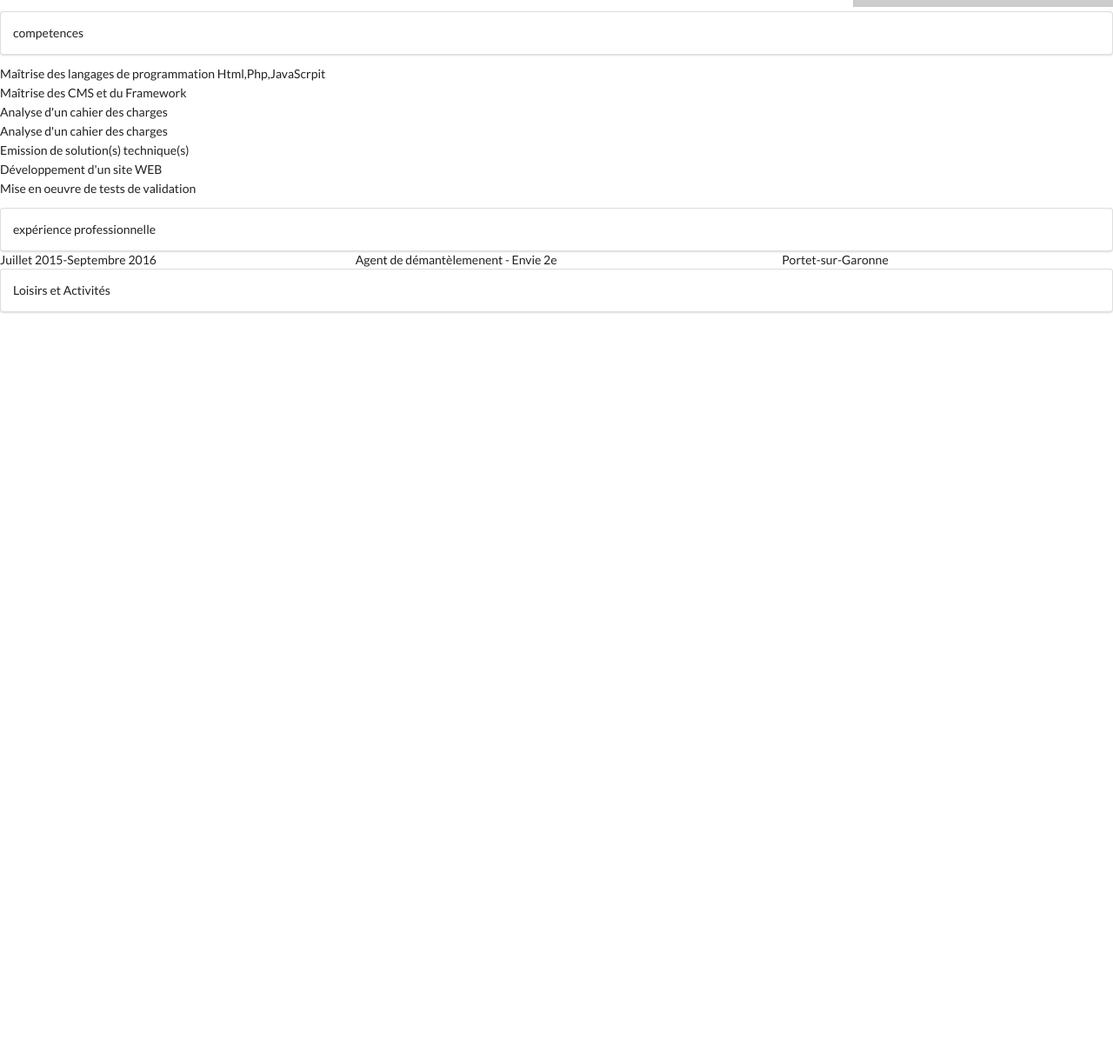
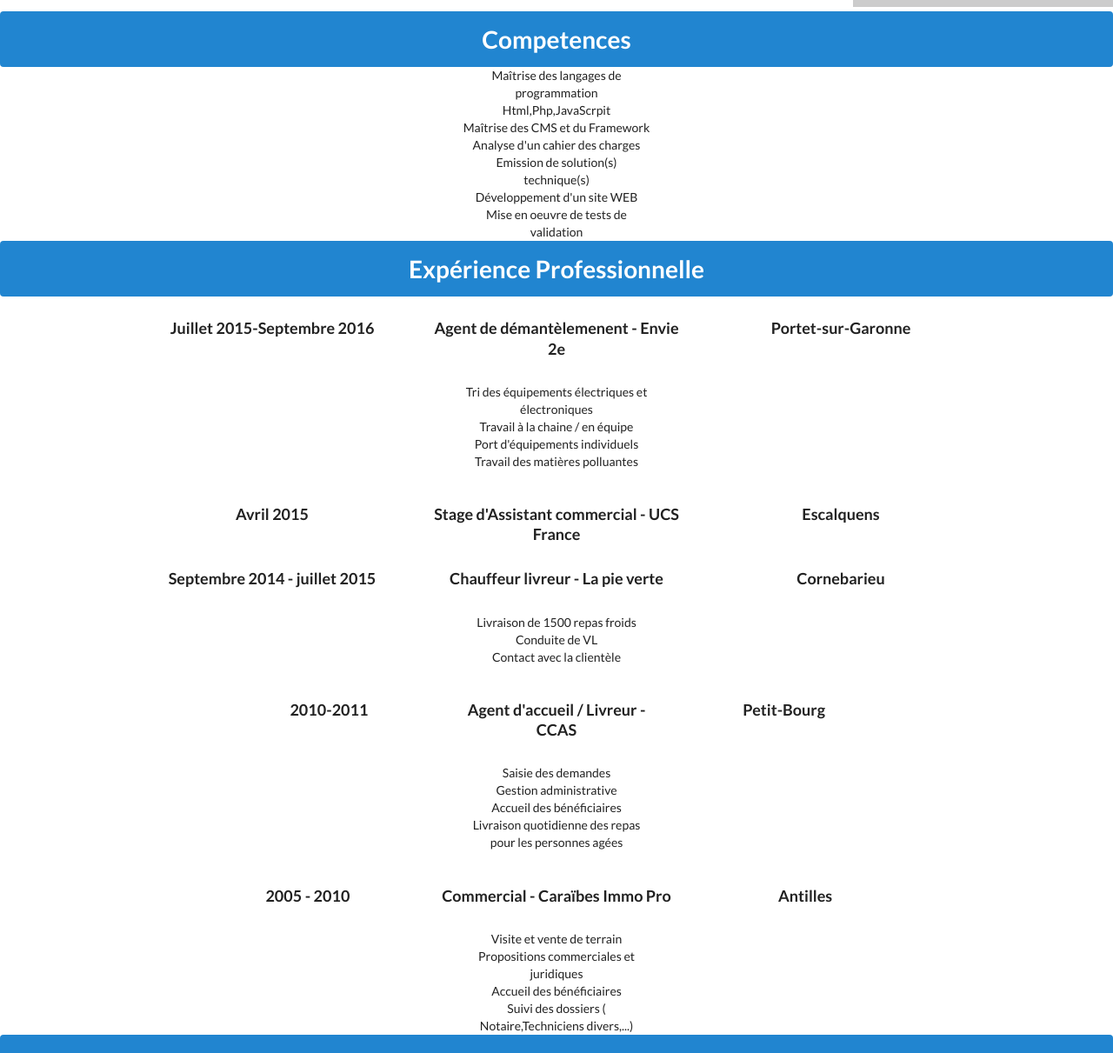
Before and after one commit to Cphil31/CV, a website: page index.html in a window 1280 px wide. Shown: the part 142-1353 px from the top of the page at 87% size. Before the commit the page ends 800 px from the top, so only its background shows below. Drawn offline with nearby package versions, Linux system fonts and the light colour scheme; placeholder pictures from the web are drawn by us.

Commit message:
mise  a jour semantic

```diff
--- a/index.html
+++ b/index.html
@@ -13,177 +13,25 @@
 			<body>
 
 
-
-<!--
-				<div class="Nom">
-					<ul>
-						<li>Philippe CECILE</li>
-						<li>06 51 11 71 22</li>
-						<li>11, place des Coquelicots</li>
-						<li>31330 LARRA</li>
-						<li><a href="mailto:cecile_philippe@live.fr"> cecile_philippe@live.fr </a></li>
-						<li>Permis B , véhiculé.</li>
-					</ul>
-				</div>
-
-				<div class="block-center">
-					<ul>
-						<div class="item">curriculum vitæ</div>
-						<div class="item">développeur web</div>
-
-					</div>
-
-					  <img src="" alt="">
-
-
-					<h1>competences</h1>
-
-
-					<div class="listecomp">
-
-						<ul>
-							<li>Maîtrise des langages de programmation Php,Java,SQl,ASP </li>
-							<li>Maîtrise des CMS et du Framework</li>
-							<li>Analyse d'un cahier des charges </li>
-							<li>Emission de solution(s) technique(s)</li>
-							<li>Développement d'un site WEB</li>
-							<li>Mise en oeuvre de tests de validation</li>
-						</ul>
-					</div>
-
-
-					<h2>expérience professionnelle</h2>
-
-					<div class="competences">
-						<ul>
-
-							<li>
-								<div class="juillet">Juillet 2015-Septembre 2016</div>
-
-								<div class="agent">Agent de démantèlemenent - Envie 2e </div>
-								<div class="portet">Portet-sur-Garonne</div>
-								<div class="demantelement">
-									<ul>
-										<div class="listedem">
-											<li>Tri des équipements électriques et électroniques</li>
-											<li>Travail à la chaine / en équipe</li>
-											<li>Port d'équipements individuels</li>
-											<li>Travail des matières polluantes</li>
-											</ div>
-										</ul>
-
-									</div>
-
-								</li>
-
-								<li>
-									<div class="avril">
-										Avril 2015
-									</div>
-
-									<div class="assist">Stage d'Assistant commercial - UCS France</div>
-									<div class="escalquens">Escalquens</div>
-
-								</li>
-								<li>
-									<div class="septembre">Septembre 2014 - juillet 2015</div>
-									<div class="chauffeur">
-										Chauffeur livreur - La pie verte
-									</div>
-									<div class="cornebarieu">
-										Cornebarrieu</div>
-									</li>
-
-									<div class="livraison">
-										<ul>
-											<li>Livraison de 1500 repas froids</li>
-											<li>Conduite de VL</li>
-											<li>Contact avec la clientèle</li>
-										</ul>
-									</div>
-									<li>
-										<div class="date2010">2010-2011</div>
-										<div class="agentacceuil">Agent d'accueil / Livreur - CCAS</div>
-										<div class="petitbourg">Petit-Bourg</div>
-									</li>
-									<div class="saisie">
-										<ul>
-											<li>Saisie des demandes </li>
-											<li>Gestion administrative</li>
-											<li>Accueil des bénéficiaires</li>
-											<li>Livraison quotidienne des repas pour les personnes agées</li>
-										</ul>
-									</div>
-									<li>
-										<div class="date2005">2005 - 2010</div>
-										<div class="com">Commercial - Caraïbes Immo Pro</div>
-										<div class="antilles">Antilles</div>
-										<div class="visites">
-											<ul>
-												<li>Visite et vente de terrain</li>
-												<li>Propositions commerciales et juridiques</li>
-												<li>Suivi des dossiers ( Notaire,Techniciens divers,...)</li>
-											</ul>
-										</div>
-									</li>
-								</ul>
-
-			<h2>formation</h2>
-
-							</div>
-							<div class="competences">
-								<ul>
-									<li>
-										<div class="septembreform">2016-2017</div>
-										<div class="form">Formation de Web Développeur Simplon</div>
-										<div Class="villeform">Toulouse</div>
-
-									</li>
-
-									<li>
-										<div class="date2007">2007 - 2008</div>
-										<div class="aquisition">Introduction au Droit Immobilier CNAM</div>
-										<div class="cnam"> Antilles</div>
-									</li>
-
-									<li>
-										<div class="date2003">2003</div>
-										<div class="bac">Baccalaurréat STT</div>
-										<div class="bacantilles">Antilles</div>
-									</li>
-								</ul>
-
-							</div>
-
-
-
-							<div class="loisirs">Loisirs et Activités</div>
-							<div class="basket">
-								<ul>
-									<li>Sports : basket et footing en amateur</li>
-									<li><a href="https://www.mixcloud.com/vito-sanacho/">DJ</a> dans des hôtels et soirées privées (2005-2010) </li>
-								</ul>
-
-							</div> -->
 				<!-- <div>img src="http://placehold.it/350x150"></div> -->
-							<div class="ui  grid">
-								<div class="six wide column">
+				<div class="ui center aligned grid">
+					<div class="four wide column">
 						<div class="ui list">
-
+							<h3>
 								<div class="item">Philippe CECILE</div>
 								<div class="item">06 51 11 71 22</div>
 								<div class="item">11, place des Coquelicots</div>
 								<div class="item">31330 LARRA</div>
 								<div class="item"><a href="mailto:cecile_philippe@live.fr"> cecile_philippe@live.fr </a></div>
 								<div class="item">Permis B , véhiculé.</div>
-
+							</h3>
 						</div>
 					</div>
-								<div class="six wide column">
+					<div class="eight wide column">
 						<div class="block-center">
 							<ul>
-											<div class="item">curriculum vitæ</div>
-											<div class="item">développeur web</div>
+								<div class="item"><h1>Curriculum Vitæ</h1></div>
+								<div class="item"><h1>Développeur Web</h1></div>
 
 							</div>
 
@@ -192,69 +40,212 @@
 					</div>
 
 					<div class=" sixteen wide column ">
-									<div class="ui segment">
-										competences
+						<div class="ui blue inverted center aligned segment ">
+							<h1>Competences</h1>
 						</div>
 
 					</div>
 
+					<div class="ui center aligned grid">
+						<div class="three wide center column">
+						</div>
+						<div class="three wide  column">
 							<div class="ui list">
-									<div class="item">Maîtrise des langages de programmation Html,Php,JavaScrpit</div>
-									<div class="item">Maîtrise des CMS et du Framework</div>
-									<div class="item">Analyse d'un cahier des charges </div>
-									<div class="item">Analyse d'un cahier des charges </div>
-									<div class="item">Emission de solution(s) technique(s)</div>
-									<div class="item">Développement d'un site WEB</div>
-									<div class="item">Mise en oeuvre de tests de validation</div>
+								<div class="listedem">
+									<div>Maîtrise des langages de programmation Html,Php,JavaScrpit</div>
+									<div>Maîtrise des CMS et du Framework</div>
+									<div>Analyse d'un cahier des charges </div>
+									<div>Emission de solution(s) technique(s)</div>
+									<div>Développement d'un site WEB</div>
+									<div>Mise en oeuvre de tests de validation</div>
 								</div>
-
-								<div class="sixteen wide column">
-									<div class="ui segment">
-										expérience professionnelle
+							</div>
+						</div>
+						<div class="three wide center column">
 						</div>
 					</div>
 
 
+					<div class="sixteen wide column">
+						<div class="ui blue inverted center aligned segment">
+							<h1>Expérience Professionnelle</h1>
+						</div>
+					</div>
+					<h3>
+						<div class="ui center aligned grid">
+							<div class="four column row">
+								<div class="column">
+									Juillet 2015-Septembre 2016
+								</div>
+								<div class=" column">
+									Agent de démantèlemenent - Envie 2e
+								</div>
+								<div class="column">
+									Portet-sur-Garonne
+								</div>
+							</div>
+						</div>
+					</h3>
+					<div class="ui center aligned grid">
+						<div class="three wide center column">
+						</div>
+						<div class="three wide  column">
+							<div class="ui list">
+								<div class="listedem">
+									<div>Tri des équipements électriques et électroniques</div>
+									<div>Travail à la chaine / en équipe</div>
+									<div>Port d'équipements individuels</div>
+									<div>Travail des matières polluantes</div>
+								</div>
+							</div>
+						</div>
+						<div class="three wide center column">
+						</div>
+					</div>
+					<h3>
+						<div class="ui center aligned grid">
+							<div class="four column row">
+								<div class="column">
+									<div >Avril 2015</div>
+								</div>
+								<div class="column">
+									<div >Stage d'Assistant commercial - UCS France</div>
+								</div>
+								<div class="column">
+									<div >Escalquens</div>
+								</div>
+							</div>
+						</div>
 
+						<div class="ui center aligned grid">
+							<div class="four column row">
+								<div class="column">
+									<div >
+										Septembre 2014 - juillet 2015
+									</div>
+								</div>
+								<div class="column">
+									<div >Chauffeur livreur - La pie verte</div>
+								</div>
+								<div class="column">
+									<div >Cornebarieu</div>
+								</div>
+							</div>
+						</div>
+					</h3>
+					<div class="ui center aligned grid">
+						<div class="three wide center column">
+						</div>
+						<div class="three wide  column">
+							<div class="ui list">
+								<div class="listedem">
+									<div>Livraison de 1500 repas froids</div>
+									<div>Conduite de VL</div>
+									<div>Contact avec la clientèle</div>
+								</div>
+							</div>
+						</div>
+						<div class="three wide center column">
+						</div>
+					</div>
+					<h3>
+						<div class="ui center aligned grid">
+							<div class="five column row">
+								<div class="column">
+									<div >
+										2010-2011
+									</div>
+								</div>
+								<div class="column">
+									<div >Agent d'accueil / Livreur - CCAS</div>
+								</div>
+								<div class="column">
 
-								<div class="ui grid">
-									<div class="five wide column">
-										<div class="juillet">Juillet 2015-Septembre 2016</div>
+									<div >Petit-Bourg</div>
 								</div>
-									<div class="six wide column">
-										<div class="agent">Agent de démantèlemenent - Envie 2e </div>
 							</div>
-									<div class="five wide column">
-										<div class="portet">Portet-sur-Garonne</div>
+						</div>
+					</h3>
+					<div class="ui center aligned grid">
+						<div class="three wide center column">
+						</div>
+						<div class="three wide  column">
+							<div class="ui list">
+								<div class="listedem">
+									<div>Saisie des demandes</div>
+									<div>Gestion administrative</div>
+									<div>Accueil des bénéficiaires</div>
+									<div>Livraison quotidienne des repas pour les personnes agées</div>
+								</div>
+							</div>
+						</div>
+						<div class="three wide center column">
+						</div>
+					</div>
+					<h3>
+						<div class="ui center aligned grid">
+							<div class="three wide column">2005 - 2010</div>
+							<div class="four wide column">Commercial - Caraïbes Immo Pro</div>
+							<div class="three wide column">Antilles</div>
+						</div>
+					</h3>
+
+					<div class="ui center aligned grid">
+						<div class="three wide center column">
+						</div>
+						<div class="three wide  column">
+							<div class="ui list">
+								<div class="listedem">
+									<div>Visite et vente de terrain</div>
+									<div>Propositions commerciales et juridiques</div>
+									<div>Accueil des bénéficiaires</div>
+									<div>Suivi des dossiers ( Notaire,Techniciens divers,...)</div>
+								</div>
+							</div>
+						</div>
+						<div class="three wide center column">
+						</div>
+					</div>
+
+					<div class="sixteen wide column">
+						<div class="ui blue inverted center aligned segment">
+							<h1>Formation</h1>
 						</div>
 					</div>
 
 
+				</div>
 
+				<h3>
+					<div class="ui center aligned grid">
+						<div class="three wide column">2016-2017</div>
+						<div class="four wide column">Formation de Web Développeur Simplon</div>
+						<div Class="three wide column">Toulouse</div>
 
+					</div>
 
+					<div class="ui center aligned grid">
+						<div class="three wide column">2007 - 2008</div>
+						<div class="four wide column">Introduction au Droit Immobilier CNAM</div>
+						<div class="three wide column"> Antilles</div>
+					</div>
 
-
-
-
+					<div class="ui center aligned grid">
+						<div class="three wide column">2003</div>
+						<div class="four wide column">Baccalaurréat STT</div>
+						<div class="three wide column">Antilles</div>
+					</div>
+				</h3>
 				<div class="sixteen wide column">
-									<div class="ui segment">
-										Loisirs et Activités
+					<div class="ui blue inverted center aligned segment">
+						<h1>Loisirs et Activités</h1>
 					</div>
 				</div>
 
-
-
-
-
-
-
-
-
-
-
-
-
+				<div class="ui list">
+					<li>Sports : basket et footing en amateur</li>
+					<li><a href="https://www.mixcloud.com/vito-sanacho/">DJ</a> dans des hôtels et soirées privées (2005-2010) </li>
+				</div>
 
 
 
```
Lines whose indentation alone changed are shown as unchanged.
